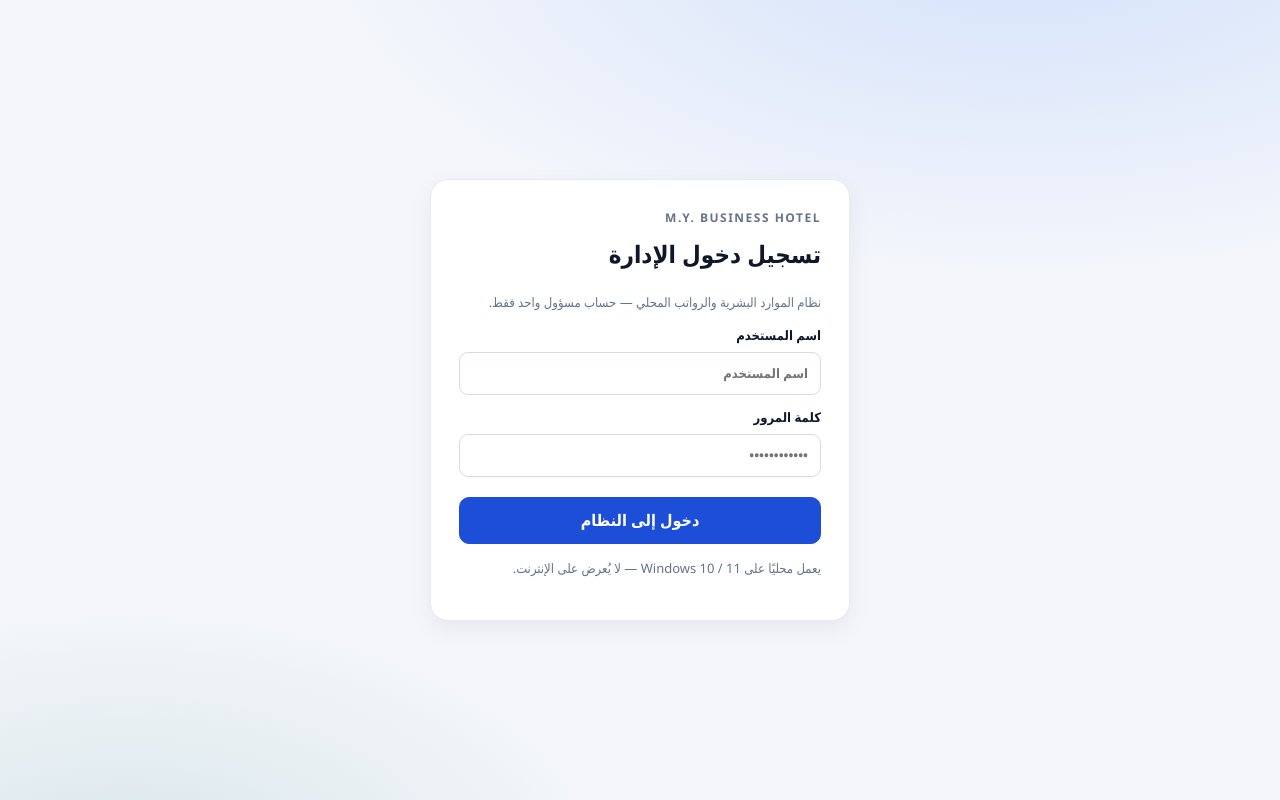
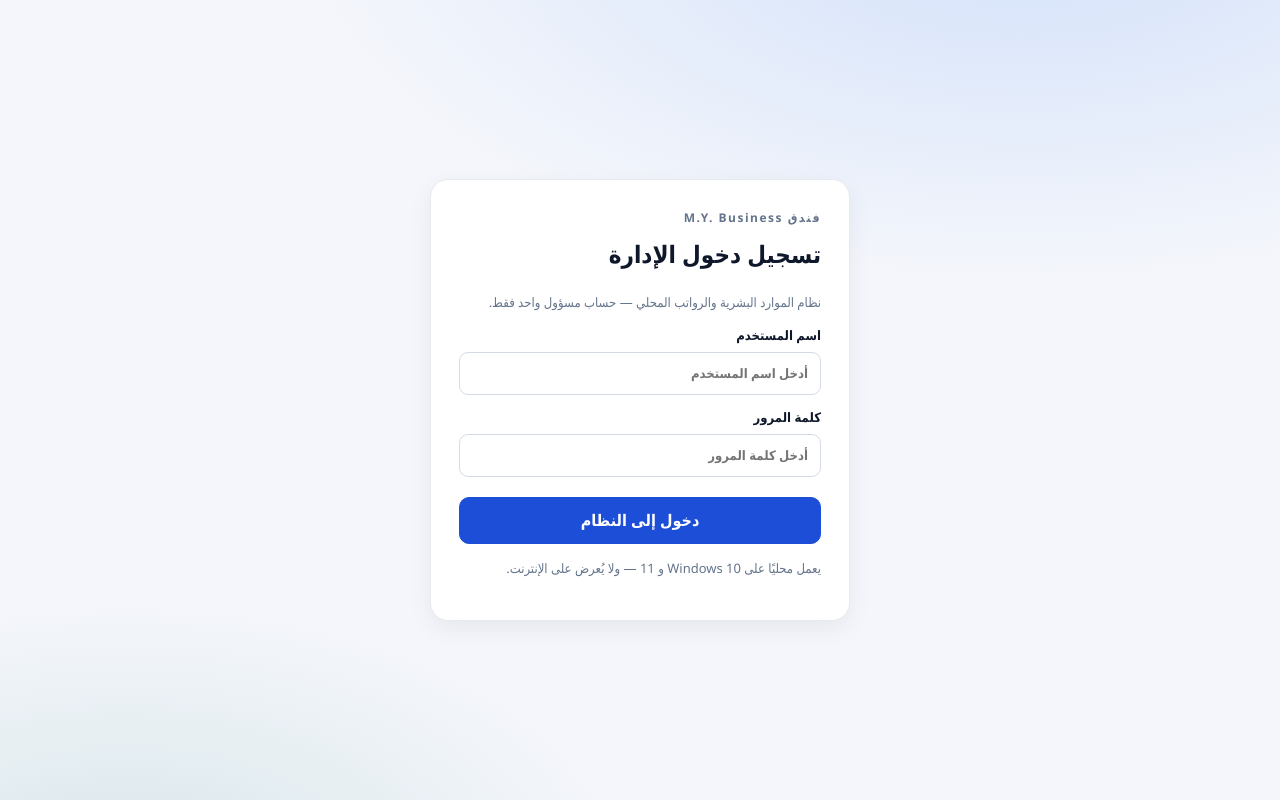
Before and after one commit to ms1813678-bit/ms1813678-bit-my-business-hotel, a Python web app: template app/templates/login.html in a window 1280 px wide. Run offline with Jinja, Linux system fonts and the light colour scheme; the template is opened without the code that fills it, so the values that code supplies are empty.

Commit message:
ui: Arabic fonts and fully Arabic login screen

```diff
--- a/app/templates/login.html
+++ b/app/templates/login.html
@@ -3,25 +3,28 @@
 <head>
   <meta charset="utf-8">
   <meta name="viewport" content="width=device-width, initial-scale=1">
-  <title>تسجيل الدخول — M.Y. Business Hotel HR</title>
+  <title>تسجيل الدخول — نظام الموارد البشرية</title>
+  <link rel="preconnect" href="https://fonts.googleapis.com">
+  <link rel="preconnect" href="https://fonts.gstatic.com" crossorigin>
+  <link href="https://fonts.googleapis.com/css2?family=Cairo:wght@400;600;700;800&display=swap" rel="stylesheet">
   <link rel="stylesheet" href="/static/app.css">
 </head>
 <body>
   <main class="login-shell">
     <form class="login-card" method="post" action="/login">
       <input type="hidden" name="csrf_token" value="{{ csrf_token }}">
-      <p class="eyebrow">M.Y. BUSINESS HOTEL</p>
+      <p class="eyebrow">فندق M.Y. Business</p>
       <h1>تسجيل دخول الإدارة</h1>
       <p class="muted small">نظام الموارد البشرية والرواتب المحلي — حساب مسؤول واحد فقط.</p>
       {% if error %}<p class="error">{{ error }}</p>{% endif %}
       <label>اسم المستخدم
-        <input name="username" autocomplete="username" required maxlength="80" placeholder="اسم المستخدم">
+        <input name="username" autocomplete="username" required maxlength="80" placeholder="أدخل اسم المستخدم" dir="rtl">
       </label>
       <label>كلمة المرور
-        <input name="password" type="password" autocomplete="current-password" required placeholder="••••••••••••">
+        <input name="password" type="password" autocomplete="current-password" required placeholder="أدخل كلمة المرور" dir="rtl">
       </label>
       <button type="submit" class="btn-primary">دخول إلى النظام</button>
-      <p class="muted small" style="margin-top:14px">يعمل محليًا على Windows 10 / 11 — لا يُعرض على الإنترنت.</p>
+      <p class="muted small" style="margin-top:14px">يعمل محليًا على Windows 10 و 11 — ولا يُعرض على الإنترنت.</p>
     </form>
   </main>
 </body>
```
